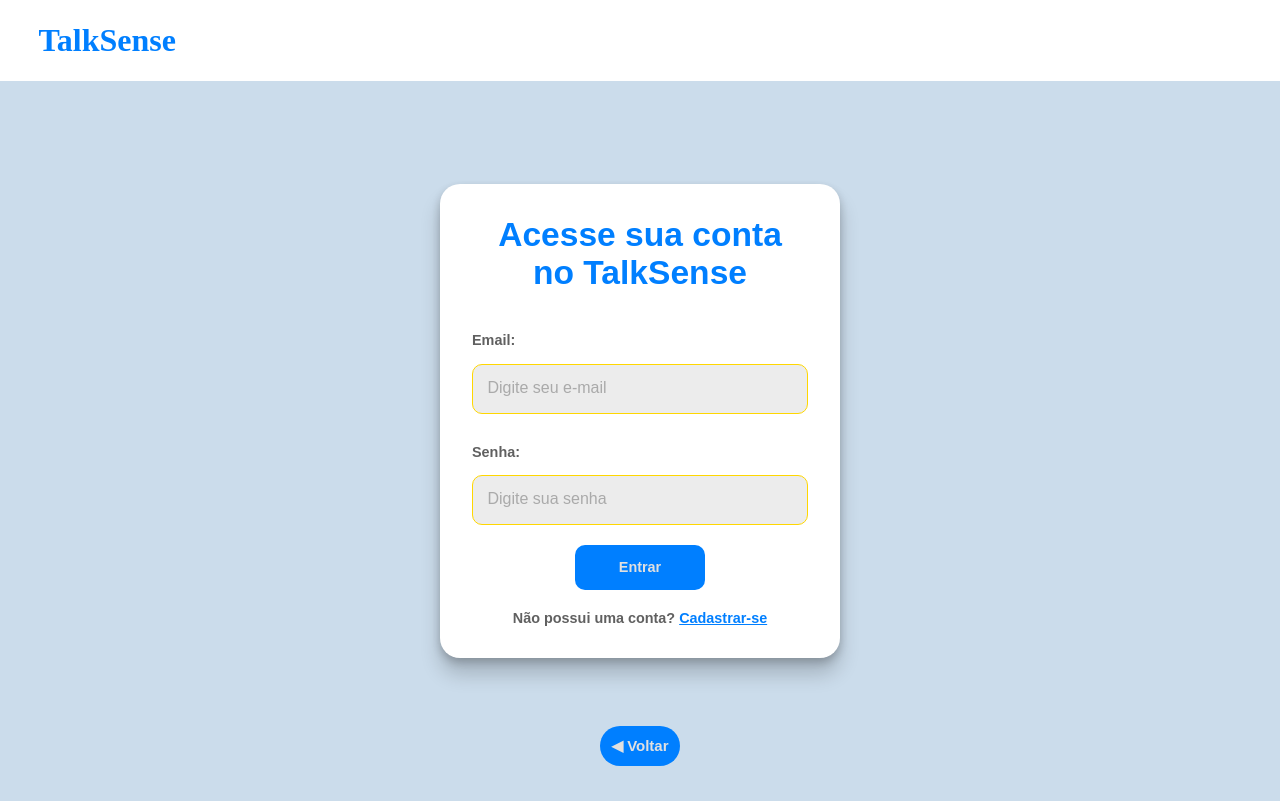
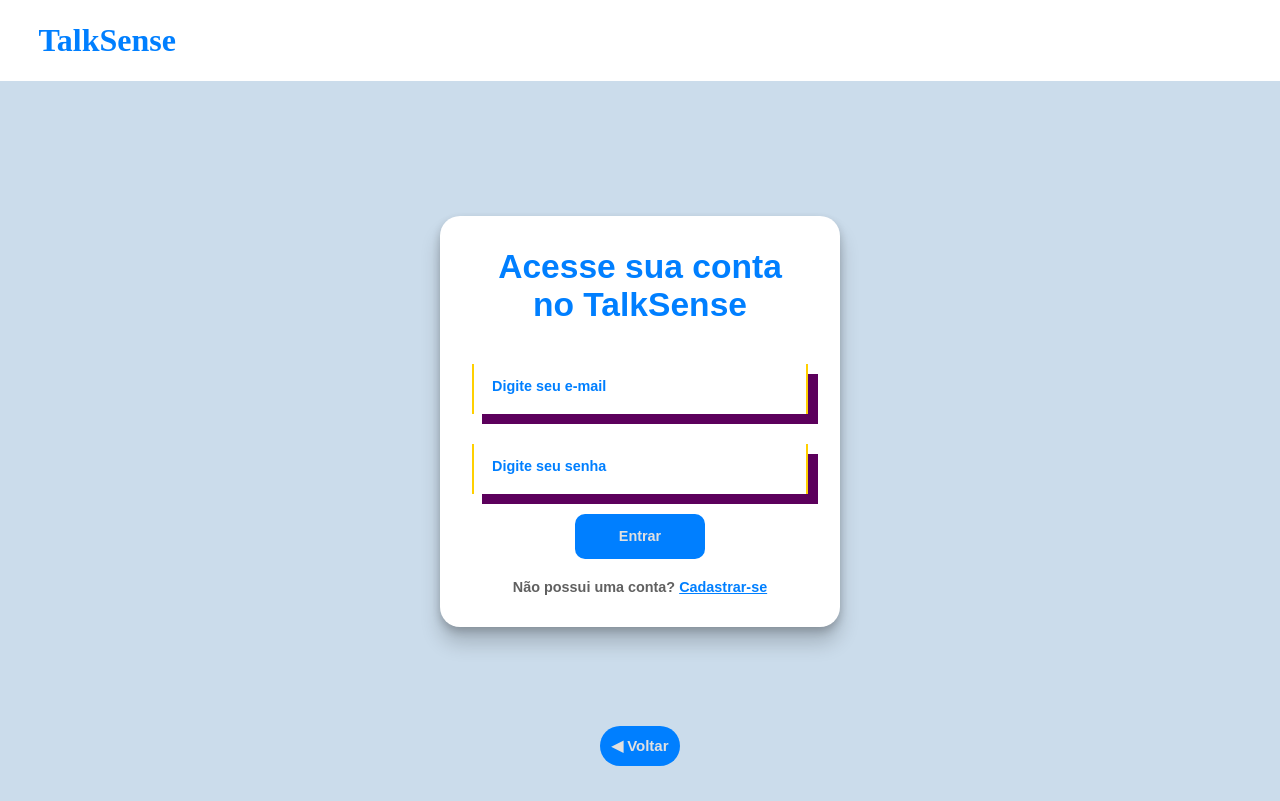
Before and after one commit to BrenoNevess/BeatSense, a PHP site: page /login.html in a window 1280 px wide. Run offline with PHP 8.4, Linux system fonts and the light colour scheme; some web fonts are replaced.

Commit message:
teste design

```diff
--- a/src/login.html
+++ b/src/login.html
@@ -24,13 +24,21 @@
                 <form action="">
 
                     <div class="space">
-                        <label for="email">Email:</label>
-                        <input type="email" id="email" placeholder=" Digite seu e-mail" required>
+                        <div class="wrapper">
+                            <input type="email" class="input" id="email" required>
+                            <label class="label" for="email">Digite seu e-mail</label>
+                            <span class="top-line"></span>
+                            <span class="bottom-line"></span>
+                        </div>
                     </div>
 
                     <div class="space">
-                        <label for="senha">Senha:</label>
-                        <input type="password" id="senha" placeholder=" Digite sua senha" required>
+                        <div class="wrapper">
+                            <input type="password" class="input" id="password" required>
+                            <label class="label" for="password">Digite seu senha</label>
+                            <span class="top-line"></span>
+                            <span class="bottom-line"></span>
+                        </div>
                     </div>
 
                     <input class="enviar" type="submit" value="Entrar">
--- a/src/styles/loginstyle.css
+++ b/src/styles/loginstyle.css
@@ -52,25 +52,11 @@ h2{
     border-radius: 20px;
     background-color: #fff;
     padding: 2rem;
+    width: 100%;
     max-width: 400px;
     font-size: 0.9rem;
     font-weight: bold;
     box-shadow: 0 4px 8px rgba(0, 0, 0, 0.2), 0 16px 20px rgba(0, 0, 0, 0.19);
-}
-
-::placeholder{
-    color:  rgba(148, 148, 148, 0.76);
-    font-size: 1rem;
-}
-input{
-    background-color: rgba(170, 170, 170, 0.219);
-    border: 1px solid #FFD700;
-    max-width: 100%;
-    width: 400px;
-    height: 50px;
-    padding: 10px;
-    border-radius: 10px;
-    margin-top: 4.5%;
 }
 
 .space {
@@ -146,3 +132,74 @@ p{
     height: 45px;
     box-shadow: 0px 4px 8px rgba(0, 0, 0, 0.418);
 }
+
+/* Animações e-mail e senha*/
+
+.wrapper {
+    position: relative;
+}
+
+.wrapper .input {
+    height: 50px;
+    width: 100%;
+    max-width: 400px;
+    padding: 10px;
+    background:none;
+    outline: none;
+    border: 2px solid #ffd000;
+    border-top: 0;
+    border-bottom: 0;
+    box-shadow: 10px 10px 0px #5c005c;
+    transition: 0.5s;
+}
+
+.wrapper .label {
+    position: absolute;
+    top: 14px;
+    left: 20px;
+    color: #007fff;
+    transition: 0.5s;
+}
+
+.wrapper .top-line {
+    position: absolute;
+    border: 1px solid #ffd000;
+    width: 0%;
+    top: 0;
+    right: 0;
+    transition: 0.5s;
+}
+
+.wrapper .bottom-line {
+    position: absolute;
+    border: 1px solid #ffd000;
+    width: 0%;
+    bottom: 0;
+    left: 0;
+    transition: 0.5s;
+}
+
+.wrapper .input:focus,
+.wrapper .input:valid {
+    box-shadow: none;
+}
+
+.wrapper .input:focus ~ .label,
+.wrapper .input:valid ~ .label {
+    top: -8px;
+    left: 15px;
+}
+
+.wrapper .input:focus ~ .top-line,
+.wrapper .input:valid ~ .top-line {
+    width: 57%;
+}
+
+.wrapper .input:focus ~ .bottom-line,
+.wrapper .input:valid ~ .bottom-line {
+    width: 100%;
+}
+
+.wrapper .label:hover {
+    cursor:auto;
+}
```
